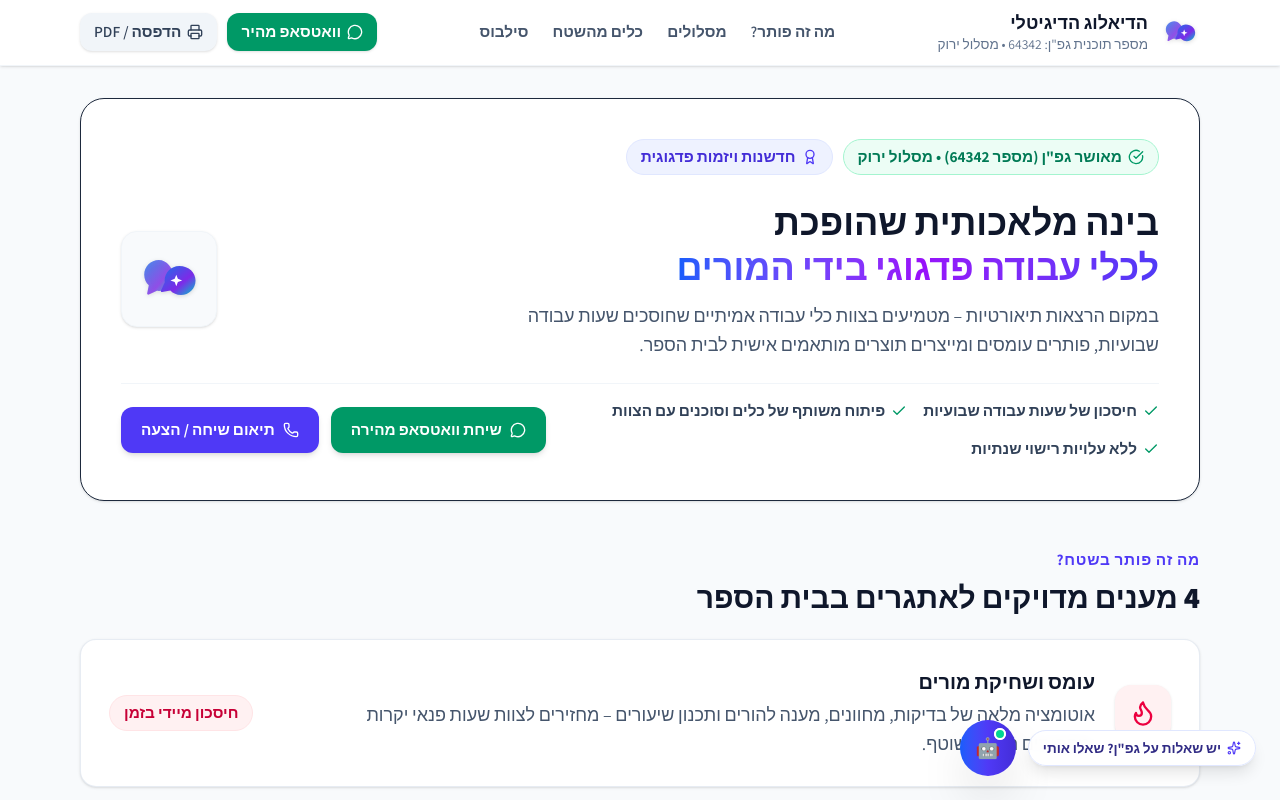
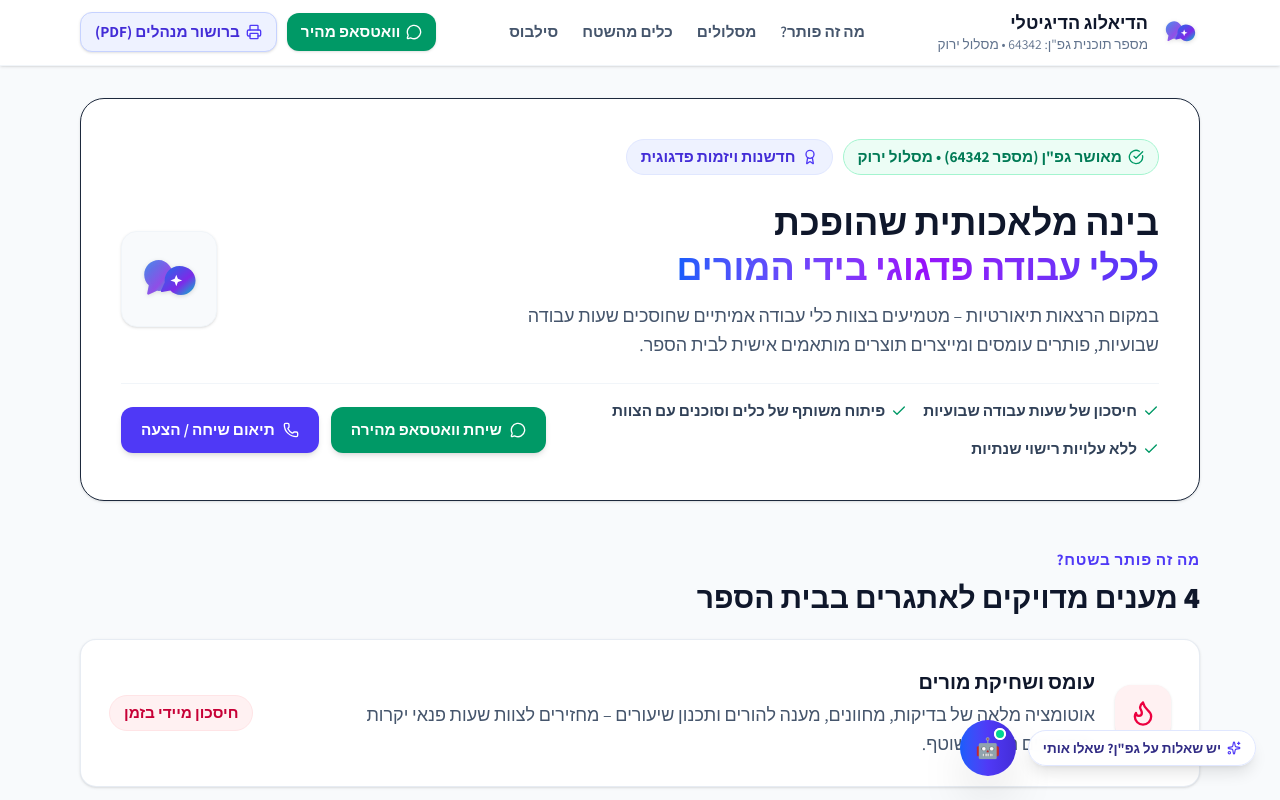
Before and after one commit to ofer-blip/ddialog-landing, a React (Vite) app: page / in a window 1280 px wide. Shown: the top 800 px of the page. Built offline with nearby package versions, Linux system fonts and the light colour scheme.

Commit message:
feat: link header button to direct download of dedicated vector Hebrew 1-page executive brochure PDF

```diff
--- a/src/App.tsx
+++ b/src/App.tsx
@@ -557,14 +557,17 @@ const handleFormSubmit = async (e: React.FormEvent) => {
               <span className="hidden sm:inline">וואטסאפ מהיר</span>
               <span className="sm:hidden">וואטסאפ</span>
             </a>
-            <button
-              onClick={() => window.print()}
-              className="px-3.5 py-2 rounded-xl text-xs sm:text-sm font-semibold bg-slate-100 hover:bg-slate-200 text-slate-700 shadow-sm transition flex items-center gap-1.5 cursor-pointer active:scale-95"
+            <a
+              href="/ddialog-gefen-64342.pdf"
+              download="ddialog-gefen-64342.pdf"
+              className="px-3.5 py-2 rounded-xl text-xs sm:text-sm font-bold bg-indigo-50 hover:bg-indigo-100 text-indigo-700 border border-indigo-200 shadow-sm transition flex items-center gap-1.5 cursor-pointer active:scale-95"
               id="btn_print"
+              title="הורדת ברושור מנהלים מרוכז"
             >
-              <Printer className="w-4 h-4" />
-              <span className="hidden sm:inline">הדפסה / PDF</span>
-            </button>
+              <Printer className="w-4 h-4 text-indigo-600" />
+              <span className="hidden sm:inline">ברושור מנהלים (PDF)</span>
+              <span className="sm:hidden">ברושור PDF</span>
+            </a>
           </div>
         </div>
       </header>
```
Also changed, not shown: 1 other file (tests, documents, lock files or other folders).
